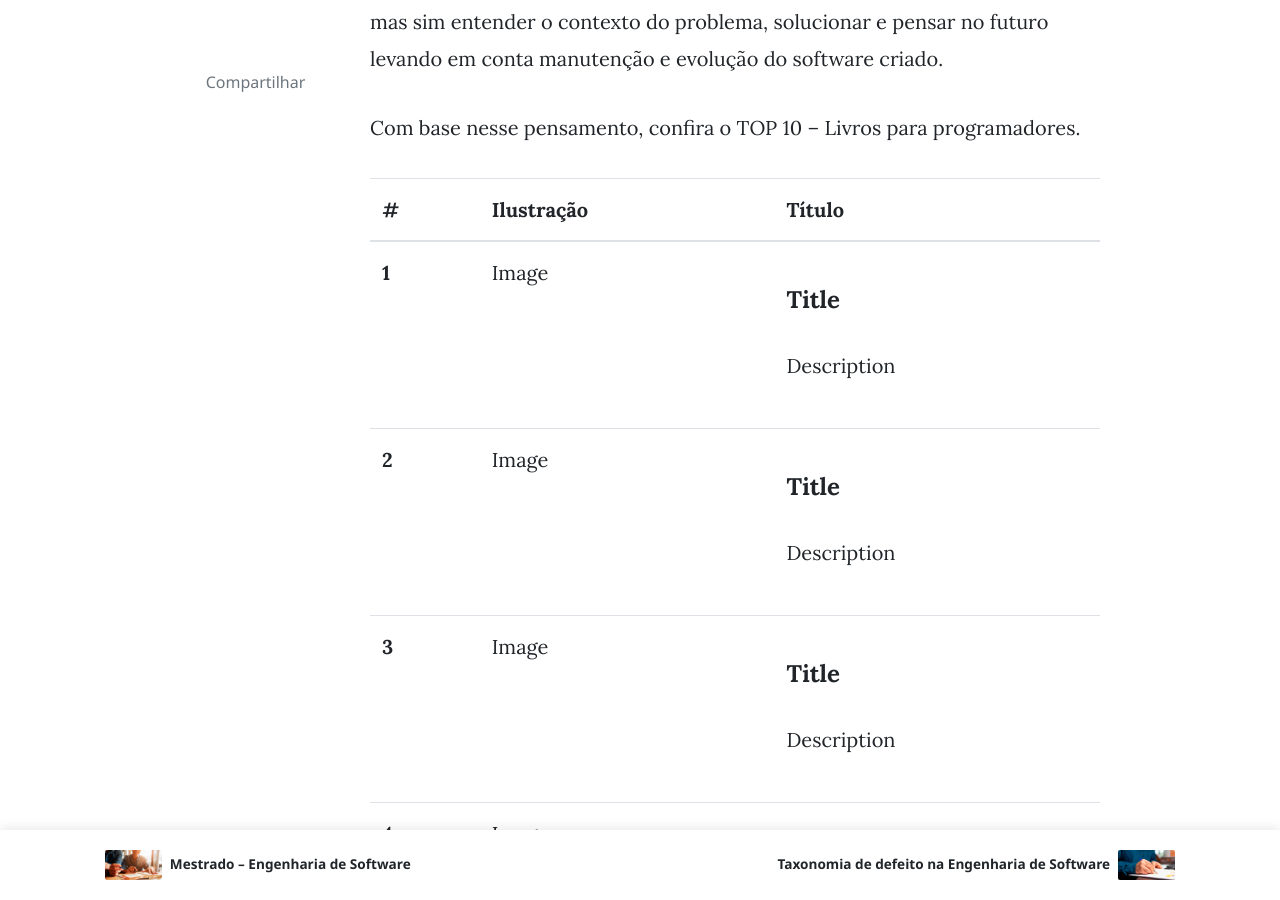
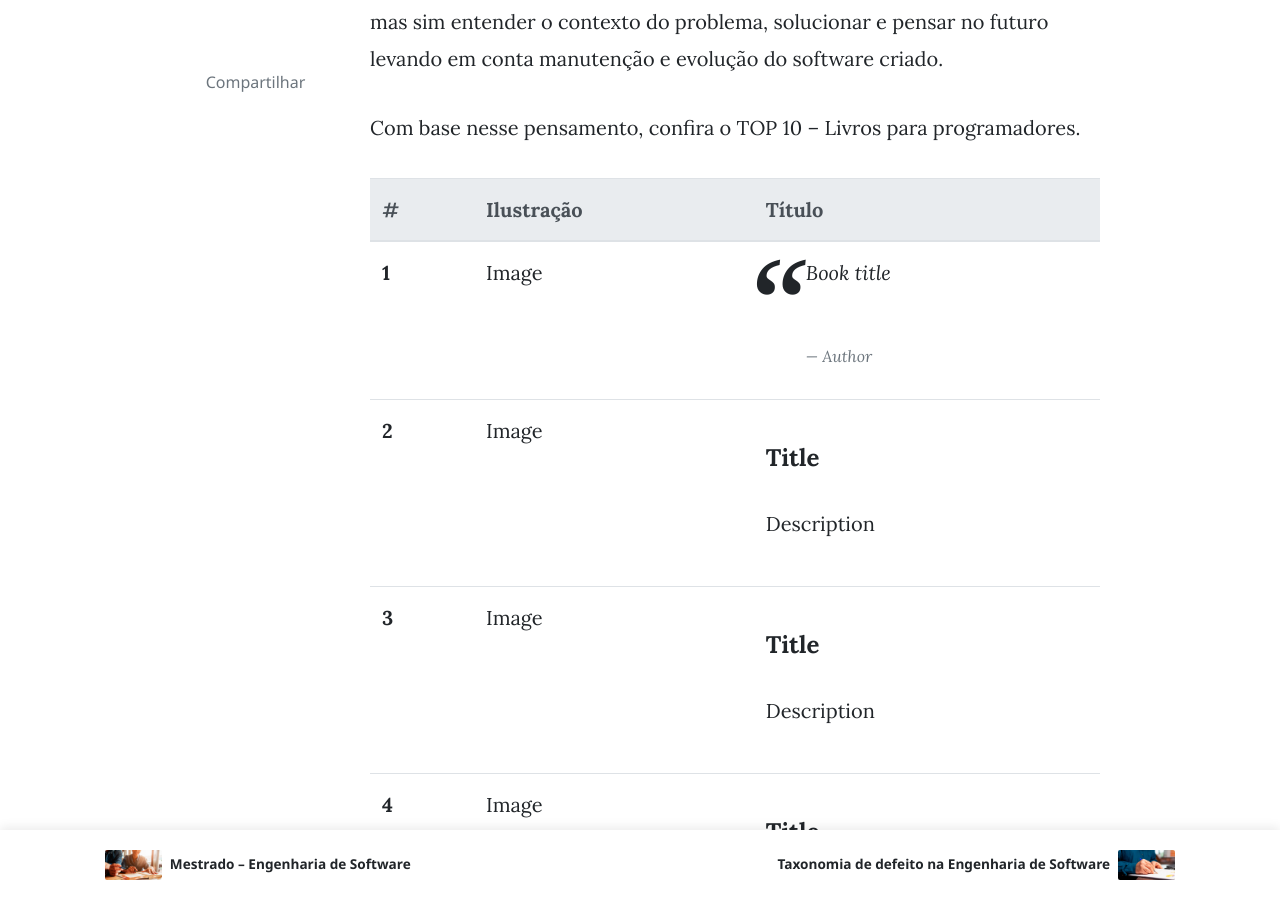
Before and after one commit to diogomatheus/diogomatheus.github.io, a Jekyll site: the page built from _posts/2016-03-21-books-for-programmers.md, in a window 1280 px wide and 900 px high, scrolled down 917 px. Built offline with Jekyll 4.4.1, drawn with Linux system fonts in a browser that asks for light colours; nearby versions of some CDN libraries; comment, search, counter and statistics services are not loaded.

Commit message:
feat: content migration

```diff
--- a/_posts/2016-03-21-books-for-programmers.md
+++ b/_posts/2016-03-21-books-for-programmers.md
@@ -16,7 +16,7 @@ Com base nesse pensamento, confira o TOP 10 – Livros para programadores.
 
 <div class="table-responsive">
   <table class="table table-hover">
-    <thead>
+    <thead class="thead-light">
       <tr>
         <th scope="col">#</th>
         <th scope="col">Ilustração</th>
@@ -28,8 +28,10 @@ Com base nesse pensamento, confira o TOP 10 – Livros para programadores.
         <th scope="row">1</th>
         <td>Image</td>
         <td>
-          <h4>Title</h4>
-          <p>Description</p>
+          <blockquote class="blockquote">
+            <p class="mb-0">Book title</p>
+            <footer class="blockquote-footer">Author</footer>
+          </blockquote>
         </td>
       </tr>
       <tr>
```
Also changed, not shown: _posts/2010-05-09-getting-started-with-zend-framework.md (+1 -1 lines).
